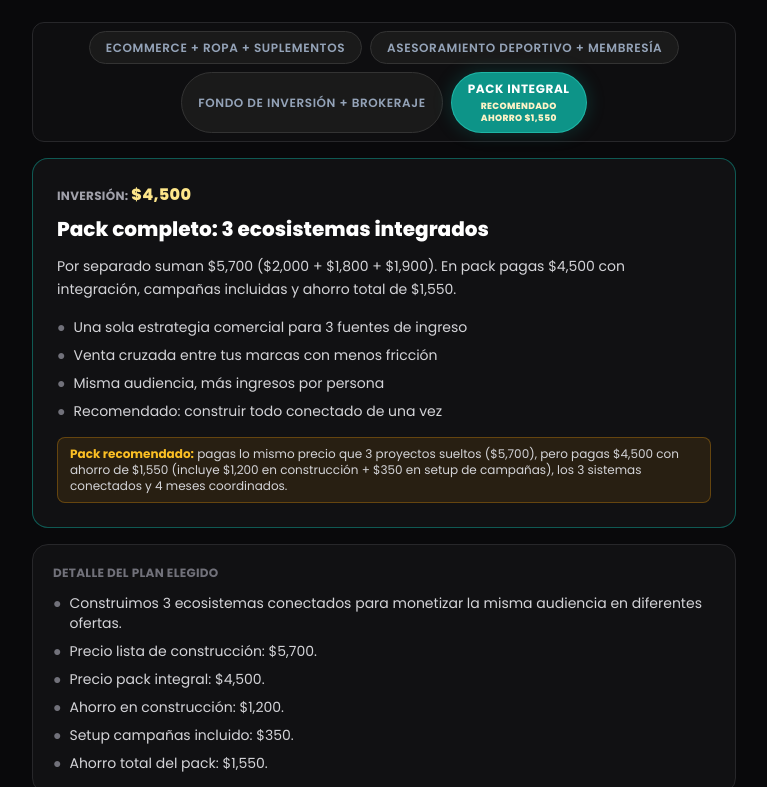
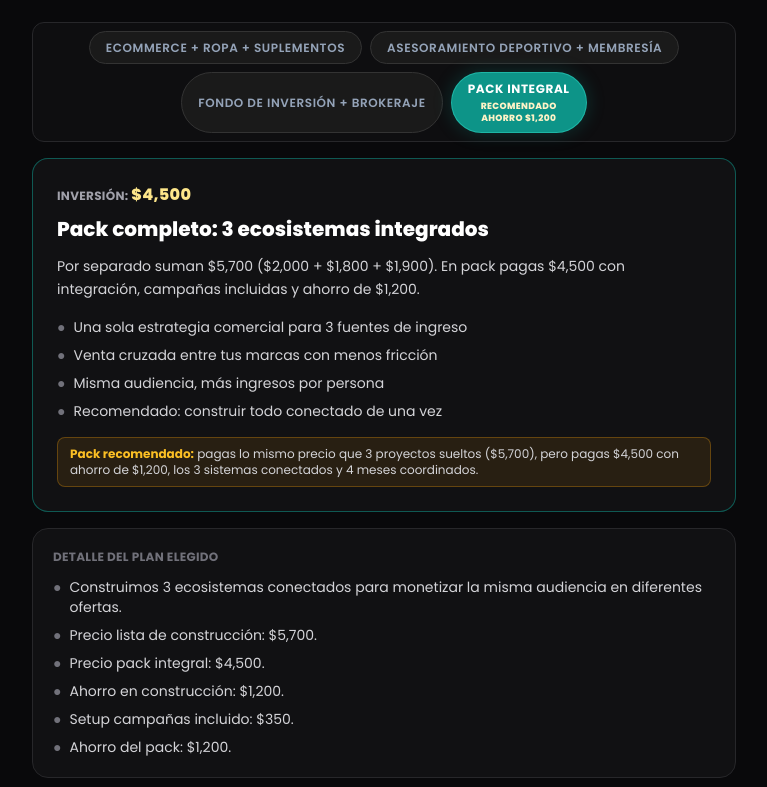
Before and after one commit to fluxasystems1-design/omboarding, a Next.js app: page /propuesta-ecosistema-digital in a window 1280 px wide. Shown: the part 1893-2680 px from the top of the page, without its empty margins (256-1023 px from the left). Built offline with nearby package versions, Linux system fonts and the light colour scheme.

Commit message:
actualizar nombres planes y precios propuesta Andrés

```diff
--- a/app/propuesta-ecosistema-digital/eco-ui.js
+++ b/app/propuesta-ecosistema-digital/eco-ui.js
@@ -114,7 +114,7 @@ export function PlanChangeHint() {
       <p className="mt-2">
         <strong className="text-teal-300">Pack integral ($4,500):</strong> los 3 frentes conectados en 4 meses.
         Incluye configuración inicial de campañas ($350 de valor) y una sola estrategia para tu audiencia.
-        Precio lista $5,700 → pagas <span className="alianza-money-label">$4,500</span> (ahorro $1,550).
+        Precio lista $5,700 → pagas <span className="alianza-money-label">$4,500</span> (ahorro $1,200).
       </p>
     </div>
   );
--- a/app/propuesta-ecosistema-digital/page.js
+++ b/app/propuesta-ecosistema-digital/page.js
@@ -103,7 +103,7 @@ const TABS = [
     label: "Pack integral",
     title: "Pack completo: 3 ecosistemas integrados",
     investment: "$4,500",
-    desc: "Por separado suman $5,700 ($2,000 + $1,800 + $1,900). En pack pagas $4,500 con integración, campañas incluidas y ahorro total de $1,550.",
+    desc: "Por separado suman $5,700 ($2,000 + $1,800 + $1,900). En pack pagas $4,500 con integración, campañas incluidas y ahorro de $1,200.",
     items: [
       "Una sola estrategia comercial para 3 fuentes de ingreso",
       "Venta cruzada entre tus marcas con menos fricción",
@@ -288,13 +288,13 @@ const PLAN_VIEWS = {
       "Precio pack integral: $4,500.",
       "Ahorro en construcción: $1,200.",
       "Setup campañas incluido: $350.",
-      "Ahorro total del pack: $1,550.",
+      "Ahorro del pack: $1,200.",
     ],
     inversion: [
       ["Desarrollo completo de los 3 ecosistemas", "$4,500"],
       ["Setup inicial de campañas publicitarias", "$350"],
       ["Precio lista construcción (referencia)", "$5,700"],
-      ["Descuento aplicado por Pack Integral", "-$1,550"],
+      ["Descuento aplicado por Pack Integral", "-$1,200"],
       ["Precio final Pack Integral", "$4,500"],
       ["Gestión mensual de pauta", "$600/mes"],
       ["Mantenimiento y soporte web", "$200/mes"],
@@ -415,7 +415,7 @@ export default function PropuestaEcosistemaDigitalPage() {
   const planView = useMemo(() => PLAN_VIEWS[tab] ?? PLAN_VIEWS.full, [tab]);
   const activeDeliverables = useMemo(() => DELIVERABLES[tab] ?? null, [tab]);
   const ctaLabel = CTA_BY_TAB[tab] ?? CTA_BY_TAB.full;
-  const planSavings = tab === "full" ? "$1,550" : null;
+  const planSavings = tab === "full" ? "$1,200" : null;
 
   useDeckReveal();
 
@@ -575,7 +575,7 @@ export default function PropuestaEcosistemaDigitalPage() {
               {t.featured ? (
                 <span className="eco-tab-badge" aria-hidden>
                   <span className="eco-tab-badge-line">Recomendado</span>
-                  <span className="eco-tab-badge-line eco-tab-badge-line--accent">Ahorro $1,550</span>
+                  <span className="eco-tab-badge-line eco-tab-badge-line--accent">Ahorro $1,200</span>
                 </span>
               ) : null}
             </button>
@@ -601,8 +601,8 @@ export default function PropuestaEcosistemaDigitalPage() {
           {active.featured ? (
             <p className="mt-4 rounded-lg border border-amber-500/30 bg-amber-500/10 px-3 py-2 text-xs text-zinc-300">
               <strong className="alianza-money-label">Pack recomendado:</strong> pagas lo
-              mismo precio que 3 proyectos sueltos ($5,700), pero pagas $4,500 con ahorro de $1,550 (incluye
-              $1,200 en construcción + $350 en setup de campañas), los 3 sistemas conectados y 4 meses coordinados.
+              mismo precio que 3 proyectos sueltos ($5,700), pero pagas $4,500 con ahorro de $1,200, los 3 sistemas
+              conectados y 4 meses coordinados.
             </p>
           ) : null}
         </div>
```
